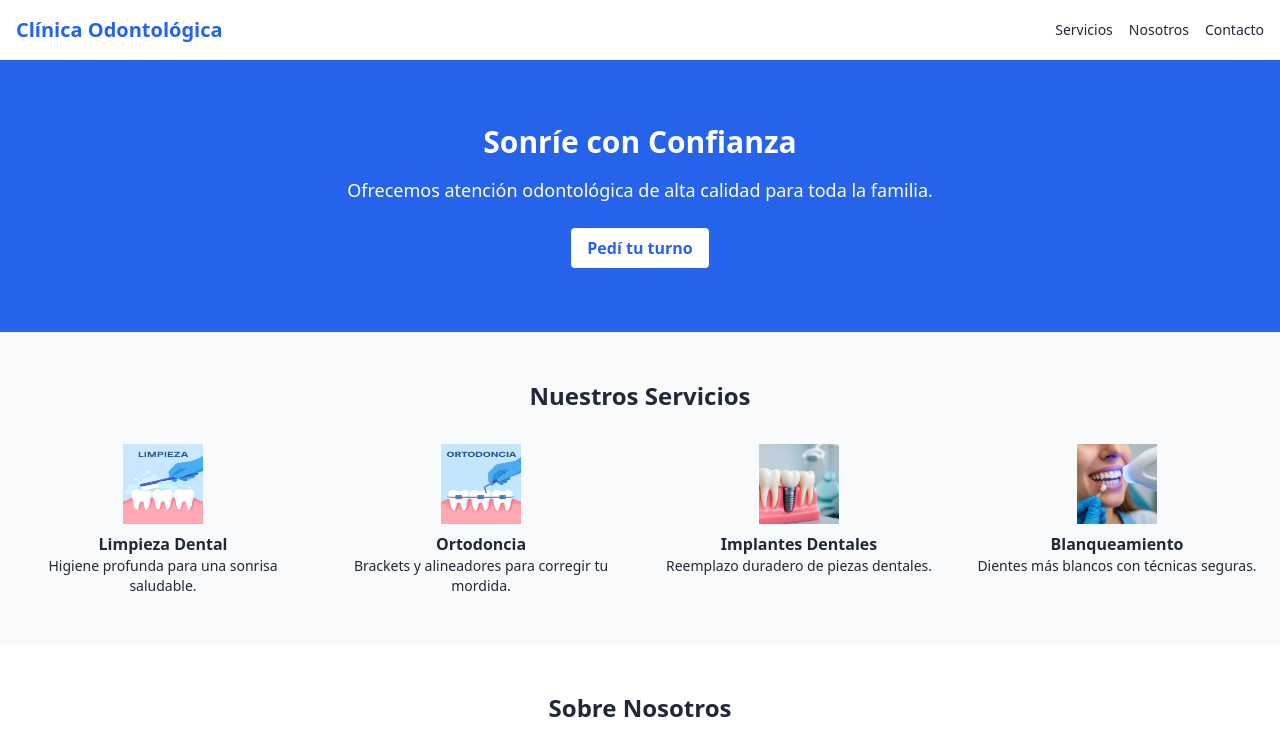
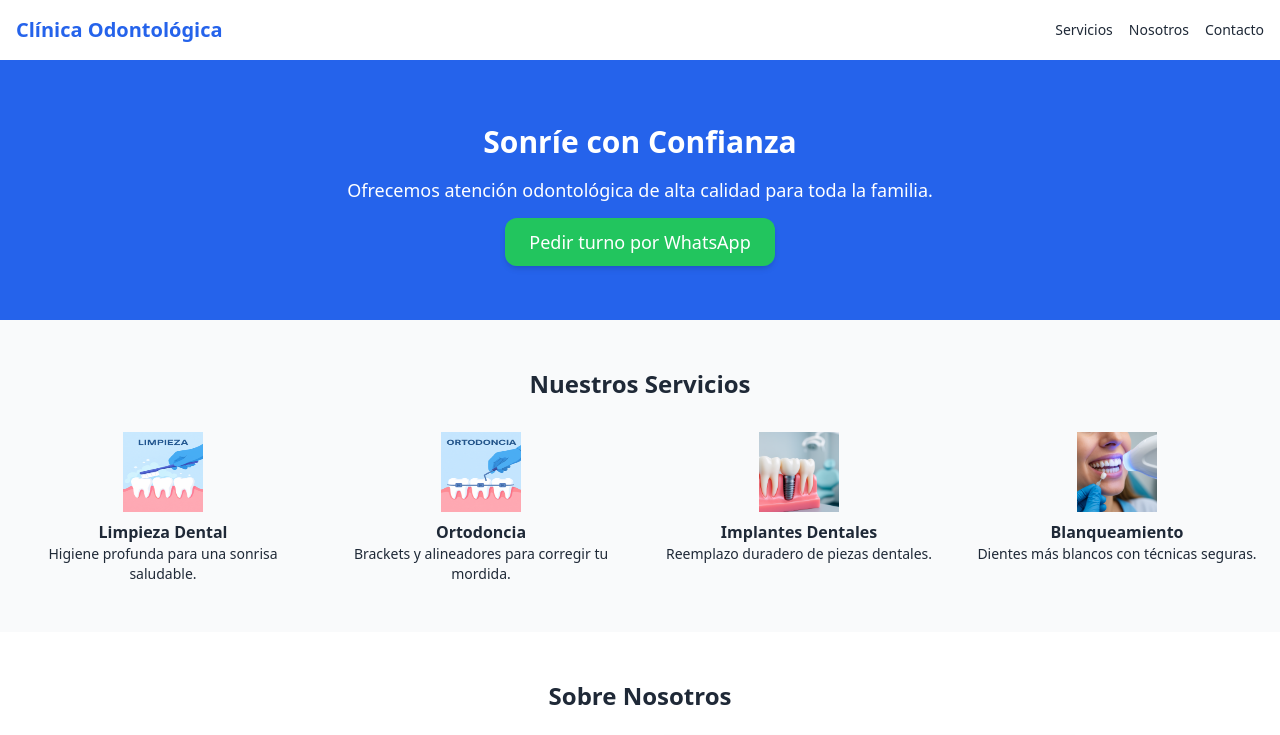
Before and after one commit to xeneize1/odontologo, a React (Vite) app: page / in a window 1280 px wide. Shown: the top 735 px of the page. Built offline with nearby package versions, Linux system fonts and the light colour scheme.

Commit message:
boton whatsapp

```diff
--- a/src/App.jsx
+++ b/src/App.jsx
@@ -28,8 +28,16 @@ export default function App() {
       {/* Hero */}
       <section className="bg-blue-600 text-white text-center py-16 px-4">
         <h2 className="text-3xl font-bold mb-4">Sonríe con Confianza</h2>
-        <p className="text-lg">Ofrecemos atención odontológica de alta calidad para toda la familia.</p>
-        <button className="mt-6 bg-white text-blue-600 font-semibold px-4 py-2 rounded hover:bg-gray-100">Pedí tu turno</button>
+        <p className="text-lg mb-6">Ofrecemos atención odontológica de alta calidad para toda la familia.</p>
+        {/*<button className="mt-6 bg-white text-blue-600 font-semibold px-4 py-2 rounded hover:bg-gray-100">Pedí tu turno</button>*/}
+        <a
+          href="https://wa.me/5492614601970?text=Hola%2C+quisiera+pedir+un+turno+para+la+cl%C3%ADnica+odontol%C3%B3gica"
+          target="_blank"
+          rel="noopener noreferrer"
+          className="bg-green-500 hover:bg-green-600 text-white text-lg font-medium py-3 px-6 rounded-xl shadow-md"
+        >
+          Pedir turno por WhatsApp
+        </a>
       </section>
 
       {/* Servicios */}
```
